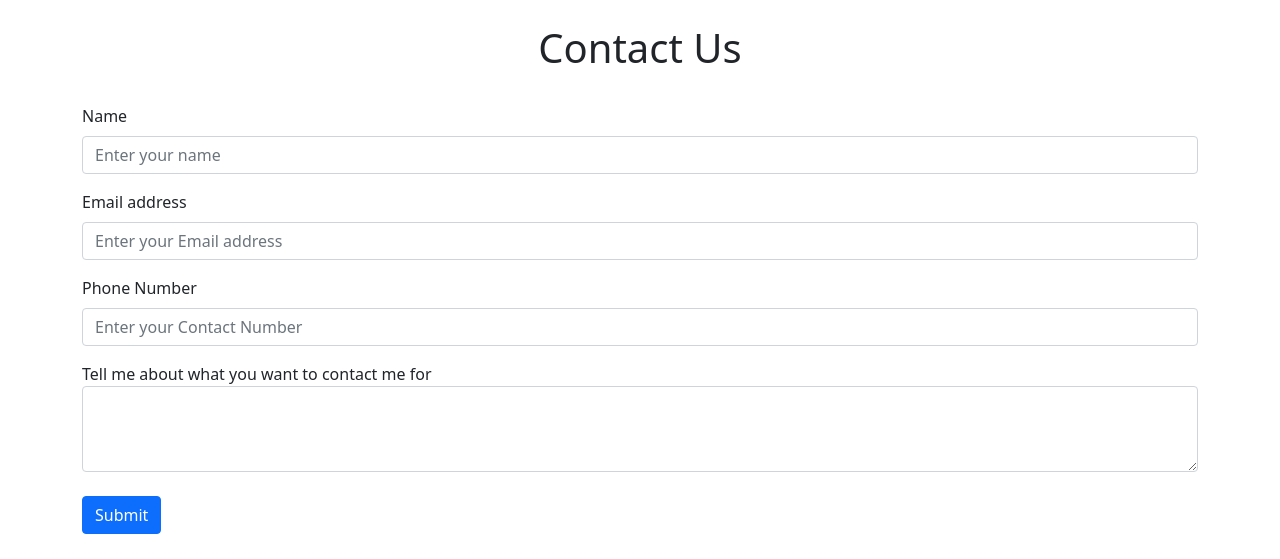
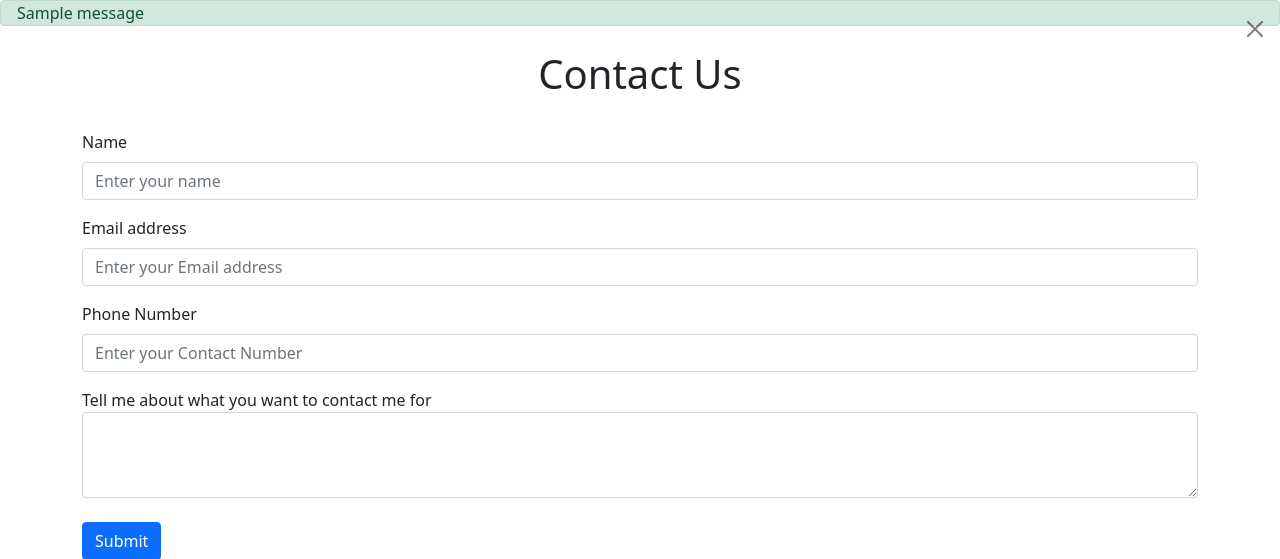
Before and after one commit to gaurav0401/Doon-Restaurant-Website-Using-Django, a Django app: page /contact in a window 1280 px wide. Shown: the part 56-615 px from the top of the page. Run offline with Django 4.2, Linux system fonts and the light colour scheme; one stand-in notice (Sample message) is shown.

Commit message:
version 1.1

```diff
--- a/project1/home/models.py
+++ b/project1/home/models.py
@@ -7,3 +7,6 @@ class Contact(models.Model):
     phone=models.CharField(max_length=10)
     desc=models.TextField()
     date=models.DateField()
+
+    def __str__(self):
+        return self.name
--- a/project1/home/views.py
+++ b/project1/home/views.py
@@ -2,9 +2,11 @@ from django.shortcuts import render
 from django.http import HttpResponse
 from datetime import datetime
 from home.models import Contact
+from django.contrib import messages
 
 # Create your views here.
 def index(request):
+
     return render(request , 'index.html')
 
 def about(request):
@@ -22,6 +24,7 @@ def contact(request):
 
         contact=Contact(name=name , email=email, phone=phone , desc=desc , date=datetime.today())
         contact.save()
+        messages.success(request, "Your response has been recorded.... ")
 
 
     return render(request , 'contact.html')
--- a/project1/project1/settings.py
+++ b/project1/project1/settings.py
@@ -12,6 +12,7 @@ https://docs.djangoproject.com/en/4.2/ref/settings/
 
 from pathlib import Path
 import os
+from django.contrib.messages import constants as messages
 
 # Build paths inside the project like this: BASE_DIR / 'subdir'.
 BASE_DIR = Path(__file__).resolve().parent.parent
@@ -130,3 +131,8 @@ DEFAULT_AUTO_FIELD = 'django.db.models.BigAutoField'
 STATICFILES_DIRS = [
     os.path.join(BASE_DIR , 'static')
 ]
+
+MESSAGE_TAGS = {
+    messages.INFO: "",
+    50: "critical",
+}
--- a/project1/templates/base.html
+++ b/project1/templates/base.html
@@ -43,12 +43,31 @@
           </div>
         </div>
       </nav>
+
+
+
+
+
+
+
+{% if messages %}
+{% for message in messages %}
+      <div class="alert alert-{{ message.tags }} alert-dismissible fade show my-0  py-0 " role="alert">
+        {{ message }}
+        <button type="button" class="btn-close" data-bs-dismiss="alert" aria-label="Close"></button>
+      </div>
+      {% endfor %}
+{% endif %}
     <script src="https://cdn.jsdelivr.net/npm/bootstrap@5.0.2/dist/js/bootstrap.bundle.min.js" integrity="sha384-MrcW6ZMFYlzcLA8Nl+NtUVF0sA7MsXsP1UyJoMp4YLEuNSfAP+JcXn/tWtIaxVXM" crossorigin="anonymous"></script>
 
 
 
 
 
-{% block body %}{% endblock body %}
+
+
+
+
+    {% block body %}{% endblock body %}
 </body>
 </html>
```
Also changed, not shown: project1/db.sqlite3.
